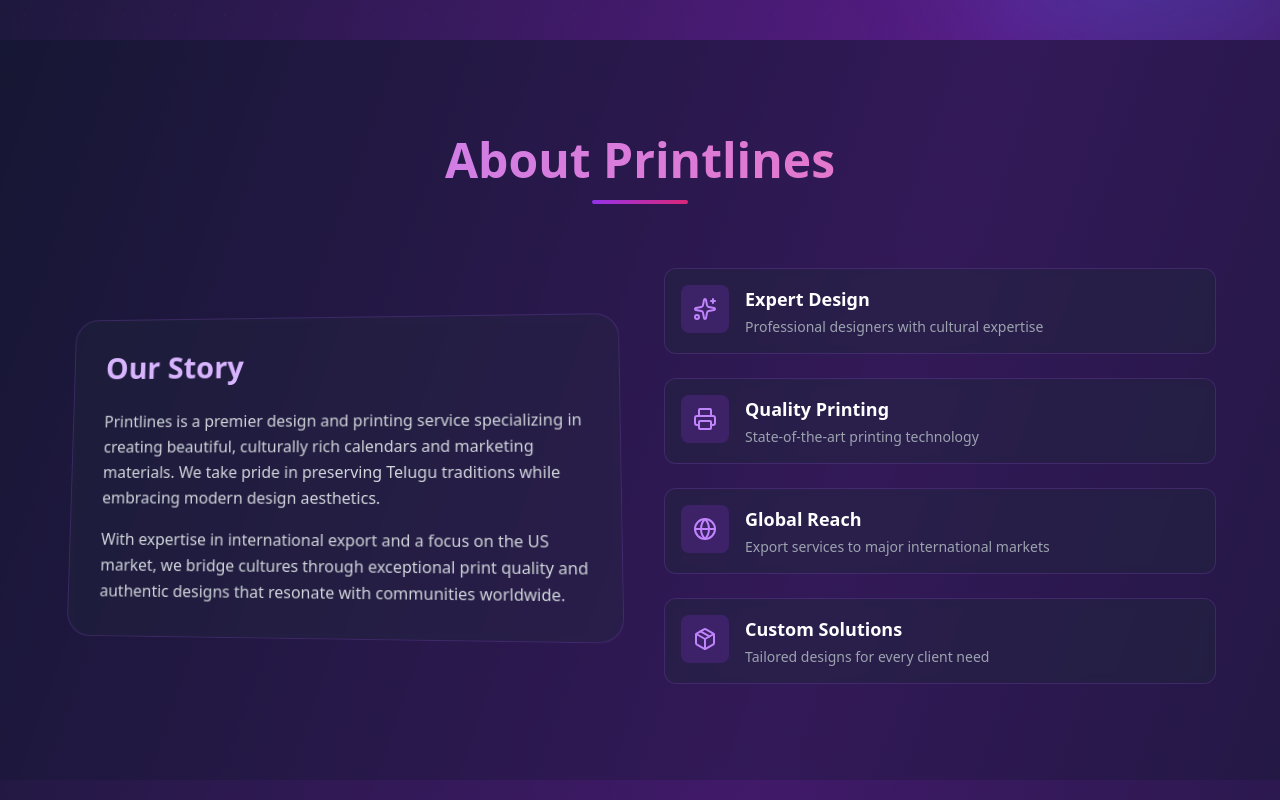
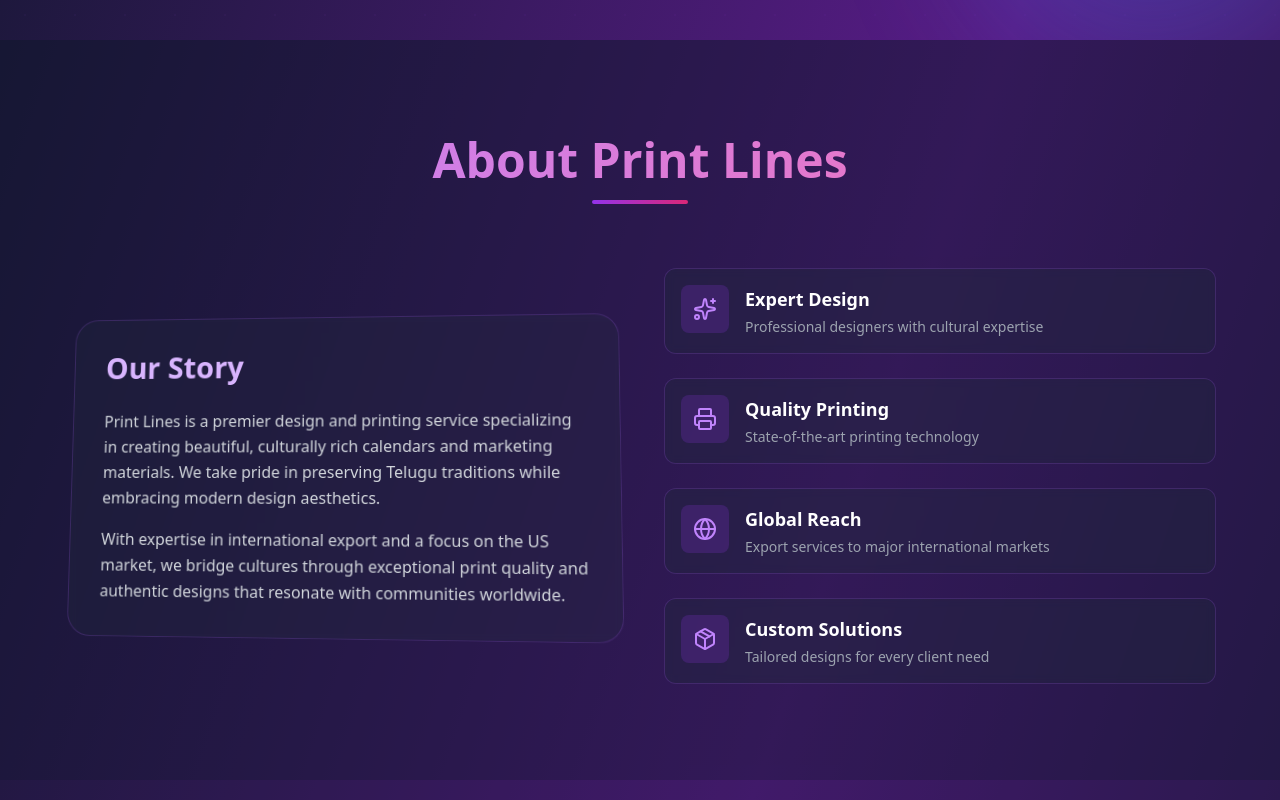
Before and after one commit to chanakya6/printlines_base, a React (Create React App) app: page / in a window 1280 px wide. Shown: the part 760-1560 px from the top of the page. Built offline with nearby package versions, Linux system fonts and the light colour scheme.

Commit message:
Modified app.js

```diff
--- a/src/App.js
+++ b/src/App.js
@@ -69,7 +69,7 @@
     calendars: [
       {
         url: "https://images.unsplash.com/photo-1506784983877-45594efa4cbe?w=800",
-        title: "Telugu Traditional Calendar 2025",
+        title: "Traditional Calendar 2025",
       },
       {
         url: "https://images.unsplash.com/photo-1611003228941-98852ba62227?w=800",
@@ -245,7 +245,7 @@
             <div className="flex items-center space-x-2">
               <Printer className="w-8 h-8 text-purple-400" />
               <span className="text-2xl font-bold bg-gradient-to-r from-purple-400 to-pink-400 bg-clip-text text-transparent">
-                Printlines
+                Print Lines
               </span>
             </div>
 
@@ -386,7 +386,7 @@
         <div className="max-w-6xl mx-auto">
           <div className="text-center mb-16">
             <h2 className="text-4xl sm:text-5xl font-bold mb-4 bg-gradient-to-r from-purple-400 to-pink-400 bg-clip-text text-transparent">
-              About Printlines
+              About Print Lines
             </h2>
             <div className="w-24 h-1 bg-gradient-to-r from-purple-600 to-pink-600 mx-auto rounded-full" />
           </div>
@@ -404,10 +404,10 @@
                 Our Story
               </h3>
               <p className="text-gray-300 leading-relaxed mb-4">
-                Printlines is a premier design and printing service specializing
-                in creating beautiful, culturally rich calendars and marketing
-                materials. We take pride in preserving Telugu traditions while
-                embracing modern design aesthetics.
+                Print Lines is a premier design and printing service
+                specializing in creating beautiful, culturally rich calendars
+                and marketing materials. We take pride in preserving Telugu
+                traditions while embracing modern design aesthetics.
               </p>
               <p className="text-gray-300 leading-relaxed">
                 With expertise in international export and a focus on the US
@@ -567,7 +567,7 @@
                 </div>
                 <div>
                   <h3 className="font-semibold text-lg mb-1">Email</h3>
-                  <p className="text-gray-400">info@printlines.com</p>
+                  <p className="text-gray-400">printlinesindia@gmail.com</p>
                 </div>
               </div>
 
@@ -577,7 +577,8 @@
                 </div>
                 <div>
                   <h3 className="font-semibold text-lg mb-1">Phone</h3>
-                  <p className="text-gray-400">+1 (555) 123-4567</p>
+                  <p className="text-gray-400">+91 90141 44141</p>
+                  <p className="text-gray-400">+91 99121 52949</p>
                 </div>
               </div>
 
@@ -639,11 +640,11 @@
           <div className="flex items-center justify-center space-x-2 mb-4">
             <Printer className="w-6 h-6 text-purple-400" />
             <span className="text-xl font-bold bg-gradient-to-r from-purple-400 to-pink-400 bg-clip-text text-transparent">
-              Printlines
+              Print Lines
             </span>
           </div>
           <p className="text-gray-400">
-            © 2025 Printlines. All rights reserved. | Design & Print Solutions
+            © 2025 Print Lines. All rights reserved. | Design & Print Solutions
             for Global Markets
           </p>
         </div>
```
